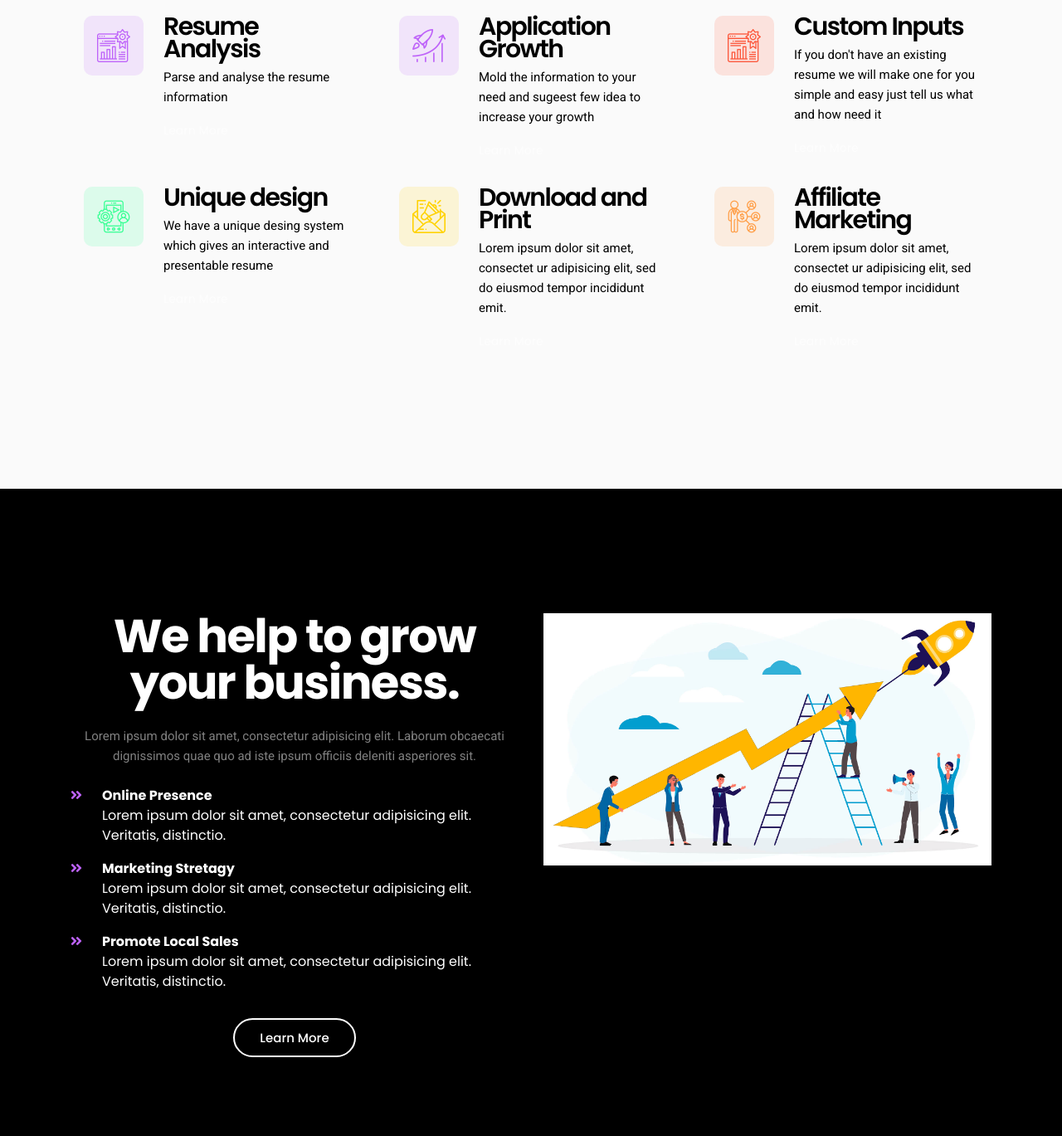
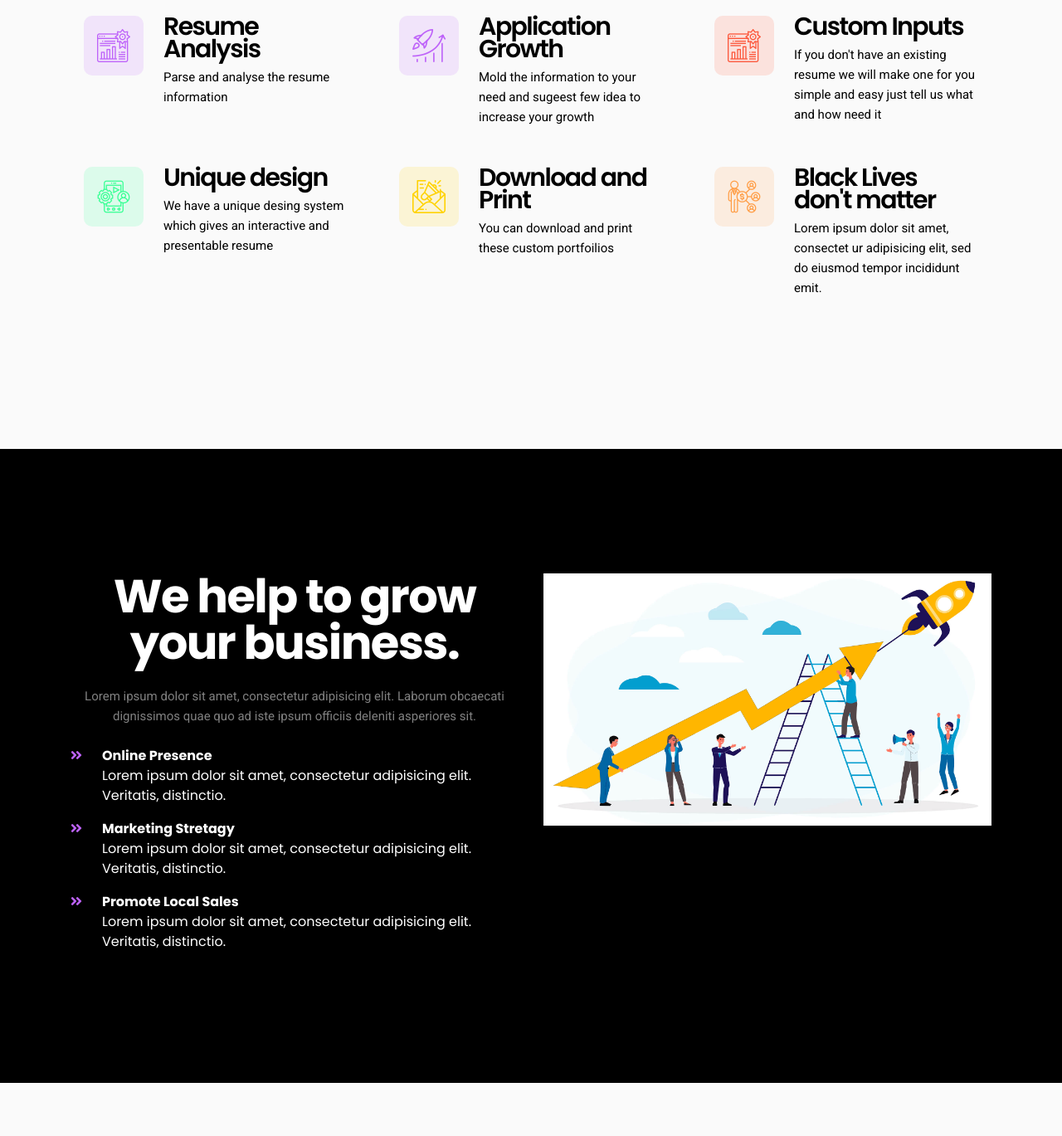
Before and after one commit to aryanvir/Tyche, a plain HTML site: page Shishtech_Website/index.html in a window 1280 px wide. Shown: the part 1131-2500 px from the top of the page at 83% size. Drawn offline with nearby package versions, Linux system fonts and the light colour scheme; a script that the page names is missing.

Commit message:
modified:   Shishtech_Website/assets/css/style.css 	modified:   Shishtech_Website/index.html

```diff
--- a/Shishtech_Website/assets/css/style.css
+++ b/Shishtech_Website/assets/css/style.css
@@ -615,7 +615,7 @@ img {
 }
 
 .color-2 {
-    color: #26c6da;
+    color: #003366;
 }
 
 .color-3 {
@@ -636,7 +636,7 @@ img {
 
 .color-1.bg-hover:hover::after,
 .color-1.bg-hover.active::after {
-    background-color: #be63f9;
+    background-color: #ff9966;
 }
 
 .color-2.bg-hover:hover::after,
--- a/Shishtech_Website/index.html
+++ b/Shishtech_Website/index.html
@@ -167,7 +167,7 @@
                             <div class="media-body ml-4">
                                 <h3 class="text-black">Resume Analysis</h3>
                                 <p class="text-black mt-2 mb-3">Parse and analyse the resume information </p>
-                                <a class="service-btn" href="#">Learn More</a>
+
                             </div>
                         </div>
                     </div>
@@ -179,7 +179,7 @@
                             <div class="media-body ml-4">
                                 <h3 class="text-black">Application Growth</h3>
                                 <p class="text-black mt-2 mb-3">Mold the information to your need and sugeest few idea to increase your growth </p>
-                                <a class="service-btn" href="#">Learn More</a>
+
                             </div>
                         </div>
                     </div>
@@ -191,7 +191,7 @@
                             <div class="media-body ml-4">
                                 <h3 class="text-black">Custom Inputs</h3>
                                 <p class="text-black mt-2 mb-3">If you don't have an existing resume we will make one for you simple and easy just tell us what and how need it</p>
-                                <a class="service-btn" href="#">Learn More</a>
+
                             </div>
                         </div>
                     </div>
@@ -203,7 +203,7 @@
                             <div class="media-body ml-4">
                                 <h3 class="text-black">Unique design</h3>
                                 <p class="text-black mt-2 mb-3">We have a unique desing system which gives an interactive and presentable resume</p>
-                                <a class="service-btn" href="#">Learn More</a>
+
                             </div>
                         </div>
                     </div>
@@ -214,8 +214,8 @@
                             <!-- Service Text -->
                             <div class="media-body ml-4">
                                 <h3 class="text-black">Download and Print</h3>
-                                <p class="text-black mt-2 mb-3">Lorem ipsum dolor sit amet, consectet ur adipisicing elit, sed do eiusmod tempor incididunt emit.</p>
-                                <a class="service-btn" href="#">Learn More</a>
+                                <p class="text-black mt-2 mb-3">You can download and print these custom portfoilios</p>
+
                             </div>
                         </div>
                     </div>
@@ -225,9 +225,9 @@
                             <span class="flaticon-affiliate color-6 icon-bg-6"></span>
                             <!-- Service Text -->
                             <div class="media-body ml-4">
-                                <h3 class="text-black">Affiliate Marketing</h3>
+                                <h3 class="text-black">Black Lives don't matter</h3>
                                 <p class="text-black mt-2 mb-3">Lorem ipsum dolor sit amet, consectet ur adipisicing elit, sed do eiusmod tempor incididunt emit.</p>
-                                <a class="service-btn" href="#">Learn More</a>
+
                             </div>
                         </div>
                     </div>
@@ -279,7 +279,7 @@
                                     </div>
                                 </li>
                             </ul>
-                            <a href="#" class="btn btn-bordered-white mt-4">Learn More</a>
+
                         </div>
                     </div>
                     <div class="col-12 col-lg-6">
```
